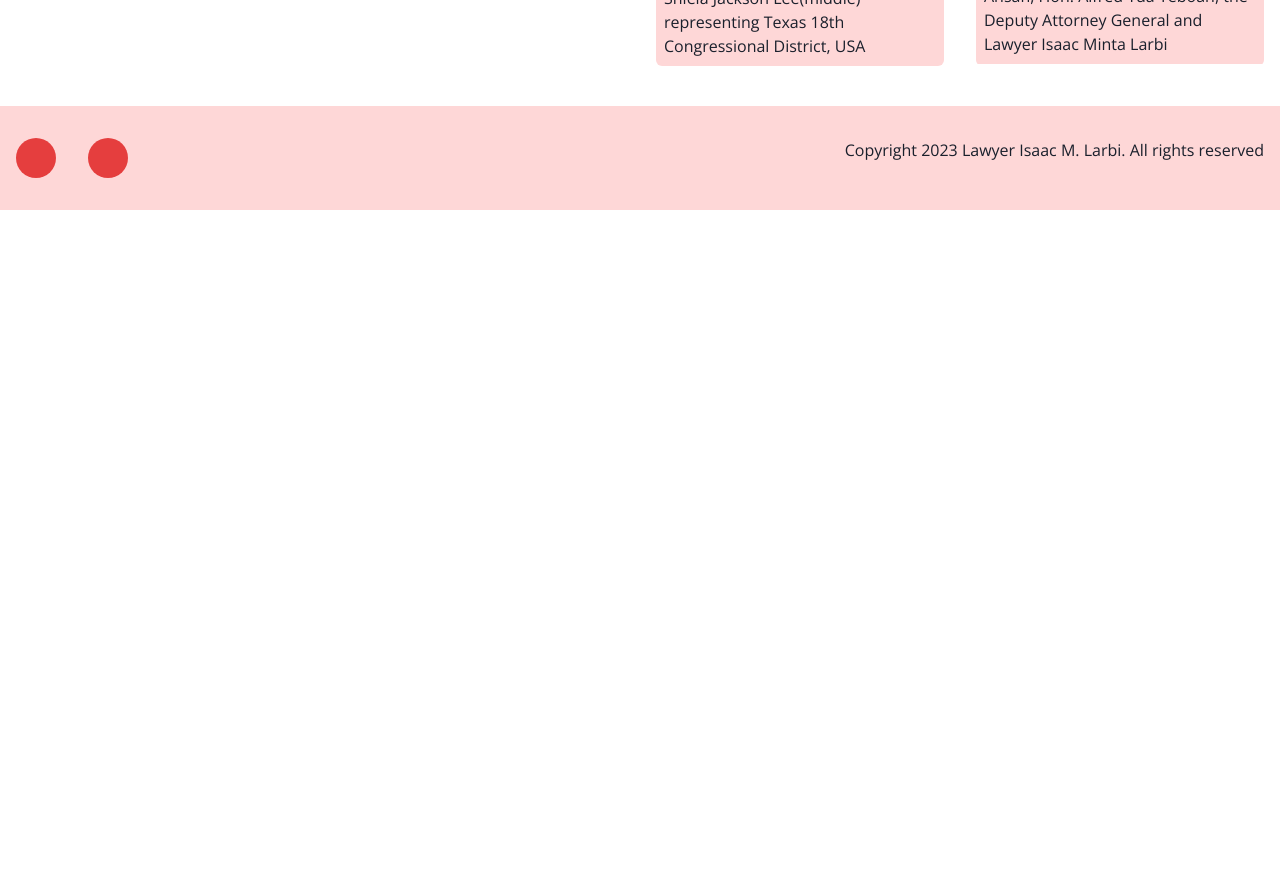
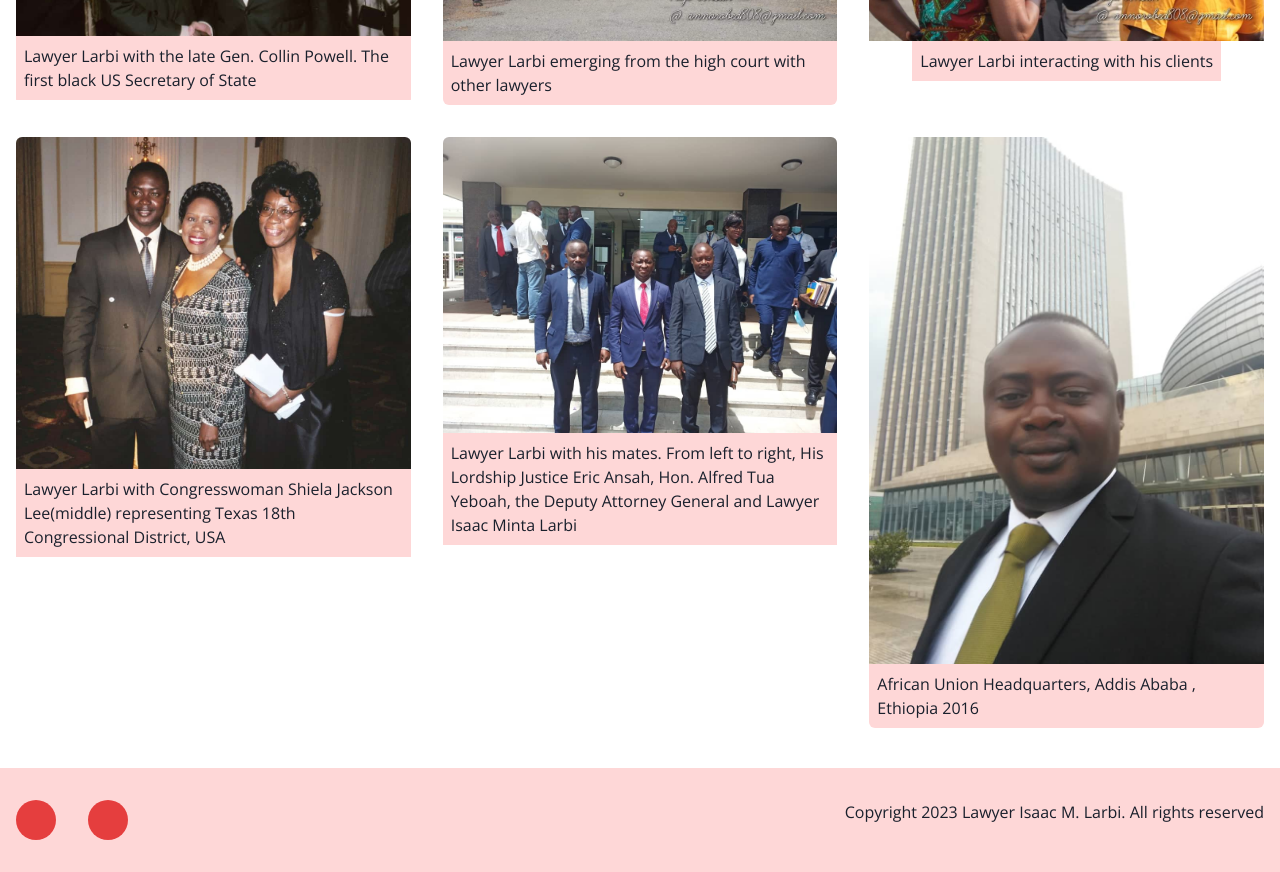
Before and after one commit to Gyekye/iamlarbi, a React (Vite) app: page /gallery in a window 1280 px wide. Shown: the part 780-1652 px from the top of the page. Before the commit the page ends 990 px from the top, so only its background shows below. Built offline with nearby package versions, Linux system fonts and the light colour scheme; some icons are missing.

Commit message:
:zap: Refactor experience page UI

```diff
--- a/src/pages/Gallery.jsx
+++ b/src/pages/Gallery.jsx
@@ -15,6 +15,8 @@ import moment7 from "../assets/slide1.jpg"
 import moment6 from "../assets/slide2.jpg"
 import moment4 from "../assets/slide3.jpg"
 import moment5 from "../assets/slide4.jpg"
+import moment9 from "../assets/addis.jpeg"
+import moment10 from "../assets/addis.jpeg"
 const Gallery = () => {
   const moments = [
     {
@@ -54,6 +56,10 @@ const Gallery = () => {
       image: moment1,
       description:
         "Lawyer Larbi with his mates. From left to right, His Lordship Justice Eric Ansah, Hon. Alfred Tua Yeboah, the Deputy Attorney General and Lawyer Isaac Minta Larbi",
+    },    {
+      image: moment9,
+      description:
+        "African Union Headquarters, Addis Ababa , Ethiopia 2016",
     },
   ]
   return (
@@ -61,7 +67,7 @@ const Gallery = () => {
       <Heading textAlign="center" mb={8}>
         Key moments with Mr. Larbi
       </Heading>
-      <SimpleGrid w="full" columns={[1, 2, 3, 4]} spacing={8}>
+      <SimpleGrid w="full" columns={[1, 2, 3, 3]} spacing={8}>
         {moments.map((item, index) => (
           <VStack
             pos="relative"
```
Also changed, not shown: src/assets/addis.jpeg (added).
